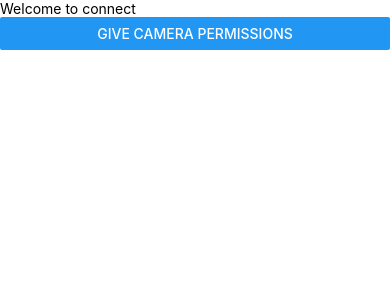
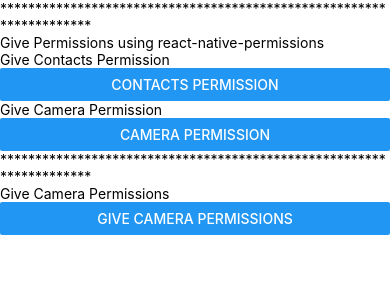
Before and after one commit to riyaztw/Connect, a React Native app: screen / in a window 390 px wide. Shown: the top 300 px of the page. Built offline with nearby package versions, Linux system fonts and the light colour scheme.

Commit message:
Permissions android

```diff
--- a/App.tsx
+++ b/App.tsx
@@ -5,7 +5,6 @@ import HomeScreen from './src/HomeScreen';
 const App = () => {
   return (
     <SafeAreaView>
-      <Text>Welcome to connect</Text>
       <HomeScreen />
     </SafeAreaView>
   )
--- /dev/null
+++ b/src/ContactsPermission.tsx
@@ -0,0 +1,57 @@
+import React, { Component } from 'react'
+import { Text, View, Button, ToastAndroid } from 'react-native'
+import { check, PERMISSIONS, RESULTS, request } from 'react-native-permissions';
+import Permissions from './Permissions';
+
+export class ContactsPermission extends Component {
+
+    getReadContactsPermission = () => {
+        request(PERMISSIONS.ANDROID.READ_CONTACTS)
+            .then(getPermissionsStatus)
+            .catch(somethingWentWrong)
+    }
+
+    getCameraPermission = () => {
+        request(PERMISSIONS.ANDROID.CAMERA)
+            .then(getPermissionsStatus)
+            .catch(somethingWentWrong)
+    }
+    render() {
+        return (
+            <View>
+                <Text>********************************************************************</Text>
+                <Text>Give Permissions using react-native-permissions</Text>
+                <Text>Give Contacts Permission </Text>
+                <Button title="Contacts Permission" onPress={this.getReadContactsPermission} />
+                <Text>Give Camera Permission </Text>
+                <Button title="Camera Permission" onPress={this.getCameraPermission} />
+                <Text>********************************************************************</Text>
+                <Permissions />
+            </View>
+        )
+    }
+}
+
+export default ContactsPermission
+
+const somethingWentWrong = () => {
+    ToastAndroid.show("Something went wrong", ToastAndroid.BOTTOM);
+};
+
+
+const getPermissionsStatus = (result: "unavailable" | "denied" | "blocked" | "granted") => {
+    switch (result) {
+        case RESULTS.UNAVAILABLE:
+            ToastAndroid.show('This feature is not available (on this device / in this context)', ToastAndroid.BOTTOM);
+            break;
+        case RESULTS.DENIED:
+            ToastAndroid.show("The permission has not been requested / is denied but requestable", ToastAndroid.BOTTOM);
+            break;
+        case RESULTS.GRANTED:
+            ToastAndroid.show("The permission is granted", ToastAndroid.BOTTOM);
+            break;
+        case RESULTS.BLOCKED:
+            ToastAndroid.show("The permission is denied and not requestable anymore", ToastAndroid.BOTTOM);
+            break;
+    }
+};
--- a/src/HomeScreen.tsx
+++ b/src/HomeScreen.tsx
@@ -1,15 +1,11 @@
 import React from 'react';
 import { View } from 'react-native';
-import Permissions from './Permissions';
-import RuntimePermissionSample from './RuntimePermissionSample';
-import ContactsDisplay from './ContactsDisplay';
+import ContactsPermission from './ContactsPermission';
 
 const HomeScreen = () => {
     return (
         <View>
-            <Permissions />
-            {/* <RuntimePermissionSample />
-            <ContactsDisplay /> */}
+            <ContactsPermission />
         </View>
     )
 }
--- a/src/Permissions.tsx
+++ b/src/Permissions.tsx
@@ -1,5 +1,5 @@
 import React, { Component } from 'react';
-import { Button, PermissionsAndroid, View, ToastAndroid } from 'react-native';
+import { Button, PermissionsAndroid, View, ToastAndroid, Text } from 'react-native';
 
 export class Permissions extends Component {
     state: {
@@ -45,6 +45,7 @@ export class Permissions extends Component {
     render() {
         return (
             <View>
+                <Text>Give Camera Permissions</Text>
                 <Button
                     title="Give Camera Permissions"
                     onPress={this.requestCameraPermission}
```
Also changed, not shown: 1 other file (tests, documents, lock files or other folders).
